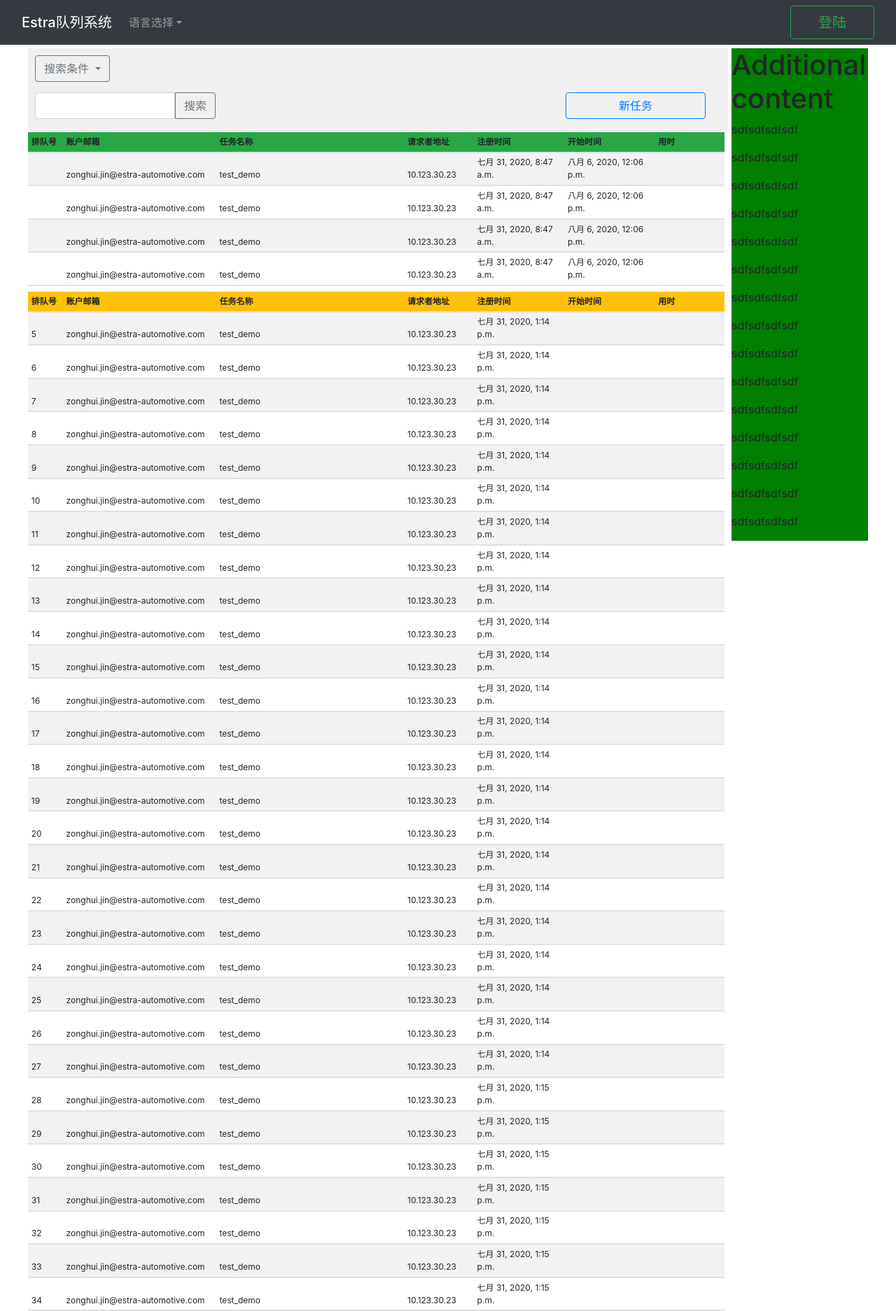
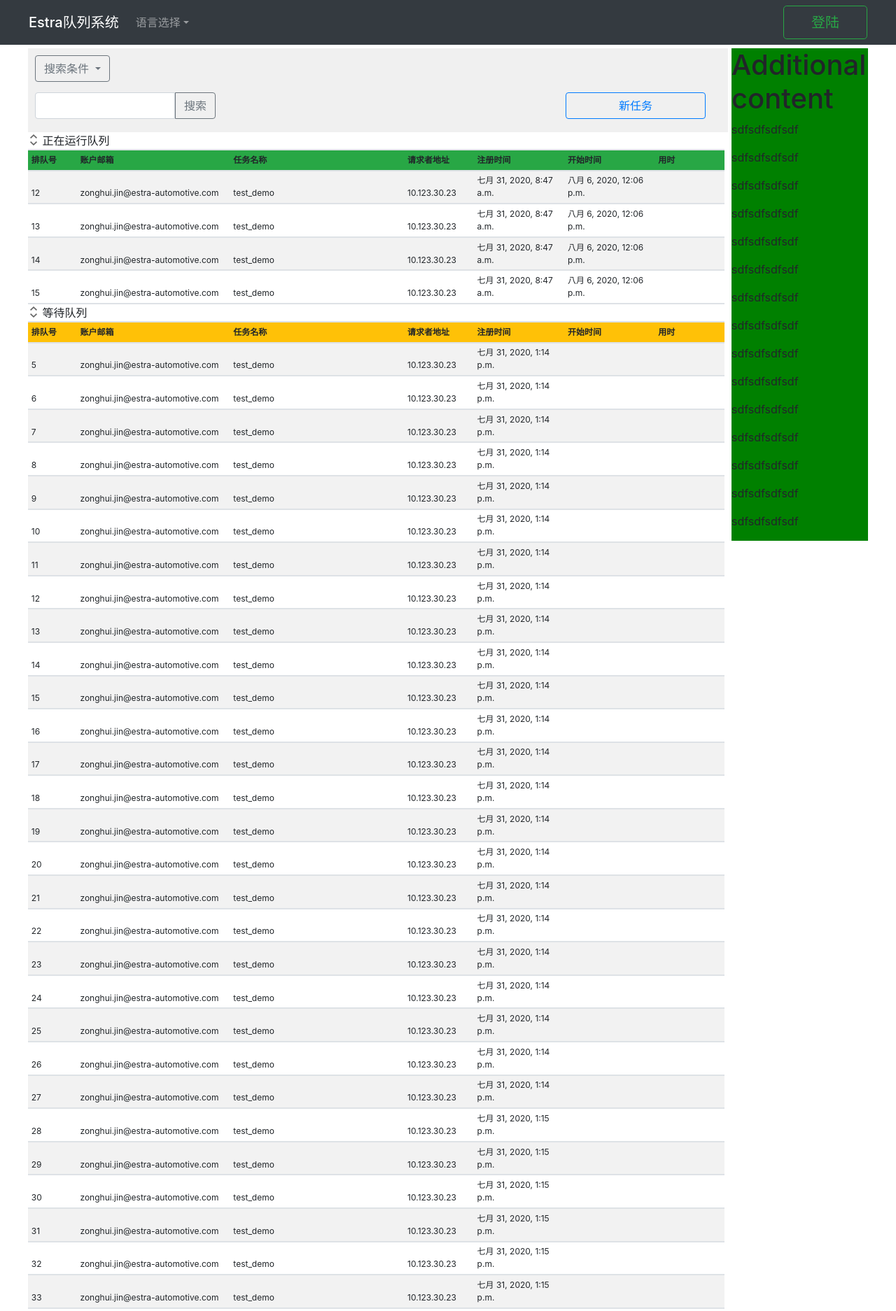
Before and after one commit to qweaxdzsc/web_queue, a Django app: page / in a window 1280 px wide. Shown: the top 1874 px of the page at 70% size. Run offline with Django 3.2, Linux system fonts and the light colour scheme; data comes from the database, SQL or seed files in the repository.

Commit message:
- web queue update index.html, index2.css   - add collapse function to three table

```diff
--- a/queue_web/app_queue/templates/index.html
+++ b/queue_web/app_queue/templates/index.html
@@ -2,7 +2,8 @@
 {% load static %}
 {% block title %}Estra队列系统{% endblock %}
 
-{% block css %}<link href="{% static 'css/index2.css' %}" rel="stylesheet"/>{% endblock %}
+{% block css %}
+<link href="{% static 'css/index2.css' %}" rel="stylesheet"/>{% endblock %}
 
 {% block UserInfo %}
 <form class="form-inline my-2 my-lg-0">
@@ -32,12 +33,21 @@
             </div>
 
         </div>
-
         <div class="block_table table-hover table-striped table-sm">
+            <div class="margin_bottom">
+                <button class="btn_collapse" type="button" data-toggle="collapse"
+                        data-target="#collapse_table1"
+                        aria-expanded="false" aria-controls="collapse_table1">
+                </button>
+                正在运行队列
+            </div>
+            <div id="collapse_table1" class="collapse show">
                 <table class="">
                     <thead class="bg-success">
                     <tr>
-                    <th class="item1">排队号</th>
+                        <th class="item1">
+                            排队号
+                        </th>
                         <th class="item2">账户邮箱</th>
                         <th class="item3">任务名称</th>
                         <th class="item4">请求者地址</th>
@@ -49,7 +59,7 @@
                     <tbody>
                     {% for mission in running_list%}
                     <tr>
-                    <td></td>
+                        <td>{{mission.id}}</td>
                         <td>{{mission.account_email}}</td>
                         <td>{{mission.mission_name}}</td>
                         <td>{{mission.sender_address}}</td>
@@ -60,8 +70,18 @@
                     {% endfor %}
                     </tbody>
                 </table>
+            </div>
+
+            <div class="margin_bottom">
+                <button class="btn_collapse" type="button" data-toggle="collapse"
+                        data-target="#collapse_table2"
+                        aria-expanded="false" aria-controls="collapse_table2">
+                </button>
+                等待队列
+            </div>
+            <div id="collapse_table2" class="collapse show">
                 <table class="">
-                <thead  class="bg-warning">
+                    <thead class="bg-warning">
                     <tr>
                         <th class="item1">排队号</th>
                         <th class="item2">账户邮箱</th>
@@ -86,7 +106,18 @@
                     {% endfor %}
 
                     </tbody>
+
                 </table>
+            </div>
+            </table>
+            <div class="margin_bottom">
+                <button class="btn_collapse" type="button" data-toggle="collapse"
+                        data-target="#collapse_table3"
+                        aria-expanded="false" aria-controls="collapse_table3">
+                </button>
+                历史记录
+            </div>
+            <div id="collapse_table3" class="collapse show">
                 <table class="">
                     <thead class="bg-info">
                     <tr>
@@ -102,7 +133,7 @@
                     <tbody>
                     {% for mission in history_list %}
                     <tr>
-                    <td>{{mission.id}}</td>
+                        <td></td>
                         <td>{{mission.account_email}}</td>
                         <td>{{mission.mission_name}}</td>
                         <td>{{mission.sender_address}}</td>
@@ -113,6 +144,8 @@
                     {% endfor %}
                     </tbody>
                 </table>
+            </div>
+
         </div>
     </div>
 
--- a/queue_web/static/css/base.css
+++ b/queue_web/static/css/base.css
@@ -5,7 +5,7 @@
 
 
 .nav_content{
-  width: 1250px;
+  width: 1230px;
   margin: 0px auto;
 
 }
--- a/queue_web/static/css/index2.css
+++ b/queue_web/static/css/index2.css
@@ -32,7 +32,7 @@
 }
 
 .block_control .btn_search{
-border-radius: 0px 0.25rem 0.25rem 0px;
+  border-radius: 0px 0.25rem 0.25rem 0px;
 }
 
 .block_control .btn_add{
@@ -47,9 +47,22 @@ border-radius: 0px 0.25rem 0.25rem 0px;
 
 .block_table table{
     width: 100%;
-    margin-bottom: 0.5rem;
     color: #212529;
+}
 
+.block_table .btn_collapse{
+    width: 1rem;
+    height: 1rem;
+    border: 0px;
+    background-color: #ffffff;
+    background-image: url('../icon/expand.svg');
+    background-size: 100% 100%;
+    background-repeat: no-repeat;
+}
+
+
+.block_table .margin_bottom{
+    border-bottom:2px solid #dee2e6;
 }
 
 .block_table thead, th, td{
@@ -58,8 +71,13 @@ border-radius: 0px 0.25rem 0.25rem 0px;
     border-bottom:2px solid #dee2e6;
 }
 
+.block_table .item1_td{
+    padding-left: 1.75rem;
+    width: 7%;
+}
+
 .block_table .item1{
-    width: 5%;
+    width: 7%;
 }
 
 .block_table .item2{
@@ -67,7 +85,7 @@ border-radius: 0px 0.25rem 0.25rem 0px;
 }
 
 .block_table .item3{
-    width: 27%;
+    width: 25%;
 }
 
 .block_table .item4{
```
Also changed, not shown: queue_web/static/icon/expand.svg (added). Lines whose indentation alone changed are shown as unchanged.
